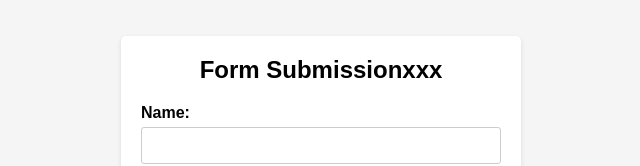
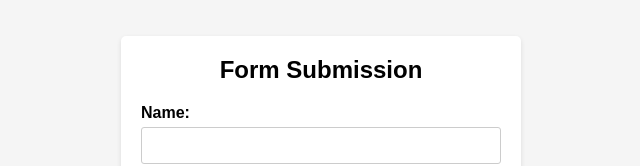
Before and after one commit to chongang/repoDalireWaterServices, a plain HTML site: page index.html in a window 1280 px wide. Shown: the part 192-358 px from the top of the page, without its empty margins (319-959 px from the left). Drawn offline with nearby package versions, Linux system fonts and the light colour scheme; some packages are replaced by stand-ins of ours; a script that the page names is missing.

Commit message:
Update index.html

```diff
--- a/index.html
+++ b/index.html
@@ -1,15 +1,13 @@
 <!DOCTYPE html>
 <html>
 <head>
-  <meta charset="UTF-8">
-
-  <title>Form Submission1</title>
+  <title>Form Submission</title>
   <script src="https://code.jquery.com/jquery-3.6.0.min.js"></script>
   <link rel="stylesheet" href="ref/style.css">
 </head>
 <body>
     <div class="container">
-    <h1>Form Submissionxxx</h1>
+    <h1>Form Submission</h1>
     <form id="myForm">
       <label for="name">Name:</label>
       <input type="text" id="name" name="name" required><br><br>
@@ -19,36 +17,10 @@
 
       <input type="submit" value="Submit">
     </form>
-
-      <!--
-        <ul class="tab-navigation">
-          <li><a href="#" onclick="showTab('tab1')" class="tab-link active">Tab 1</a></li>
-          <li><a href="#" onclick="showTab('tab2')" class="tab-link">Tab 2</a></li>
-          <li><a href="#" onclick="showTab('tab3')" class="tab-link">Tab 3</a></li>
-        </ul>
-
-        <div id="tab1" class="tab-content">
-          <label for="input1">Input 1:</label>
-          <input type="text" id="input1" name="input1">
-        </div>
-
-        <div id="tab2" class="tab-content">
-          <label for="input2">Input 2:</label>
-          <input type="text" id="input2" name="input2">
-        </div>
-
-        <div id="tab3" class="tab-content">
-          <label for="input3">Input 3:</label>
-          <input type="text" id="input3" name="input3">
-        </div>
-      -->
-
   </div>
-
   <script src="https://ajax.googleapis.com/ajax/libs/jquery/3.6.0/jquery.min.js"></script>
   <script src="https://cdnjs.cloudflare.com/ajax/libs/jquery.form/4.3.0/jquery.form.min.js"></script>
   <script src="script.js"></script>
-  <!--script src="formScript.js"></script-->
 </body>
 </html>
 
```
